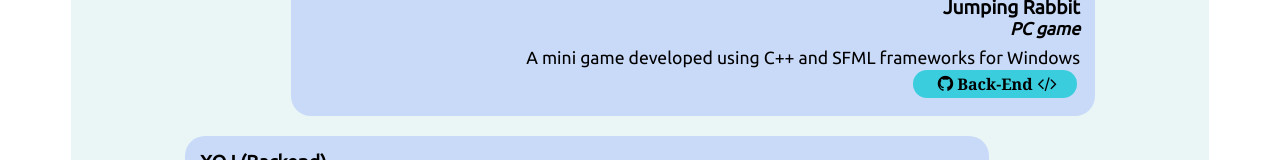
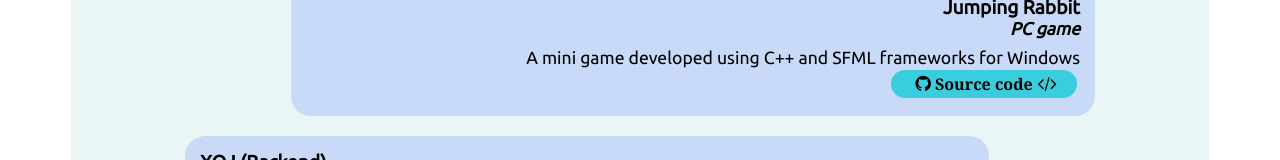
Before and after one commit to rashid54/my_cv, a plain HTML site: page index.html in a window 1280 px wide. Shown: the part 1340-1500 px from the top of the page. Drawn offline with Linux system fonts and the light colour scheme.

Commit message:
fix typo

```diff
--- a/index.html
+++ b/index.html
@@ -176,7 +176,7 @@
             <p>A mini game developed using C++ and SFML frameworks for Windows</p>
             <a target="_blank" rel="noopener noreferrer"class="sourceCode" href="https://github.com/rashid54/Jumping-Rabbit.git">
               <i class="fa fa-github"></i>
-              Back-End
+             	Source code
               <i class="fa fa-code"></i>
             </a>
           </div>
```
